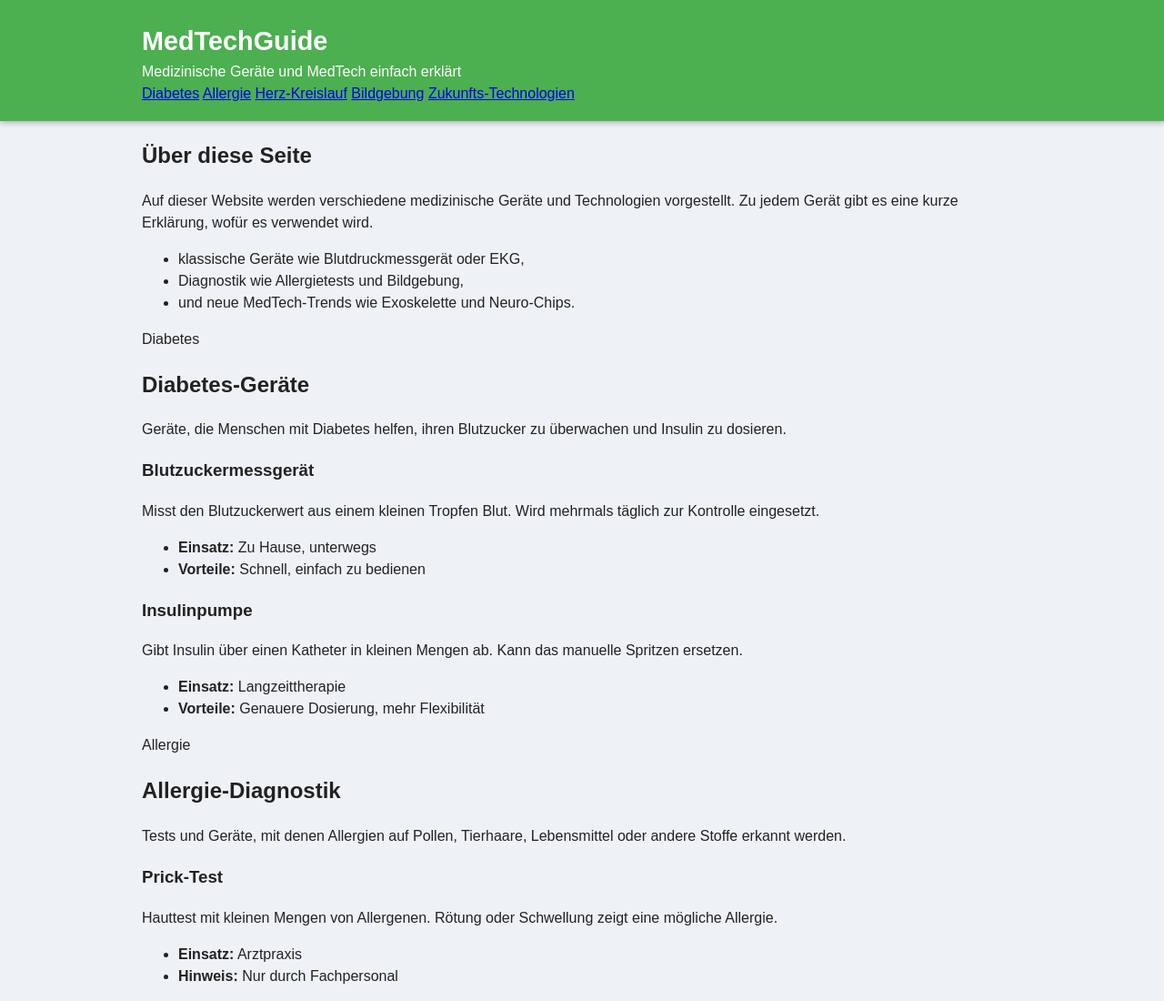
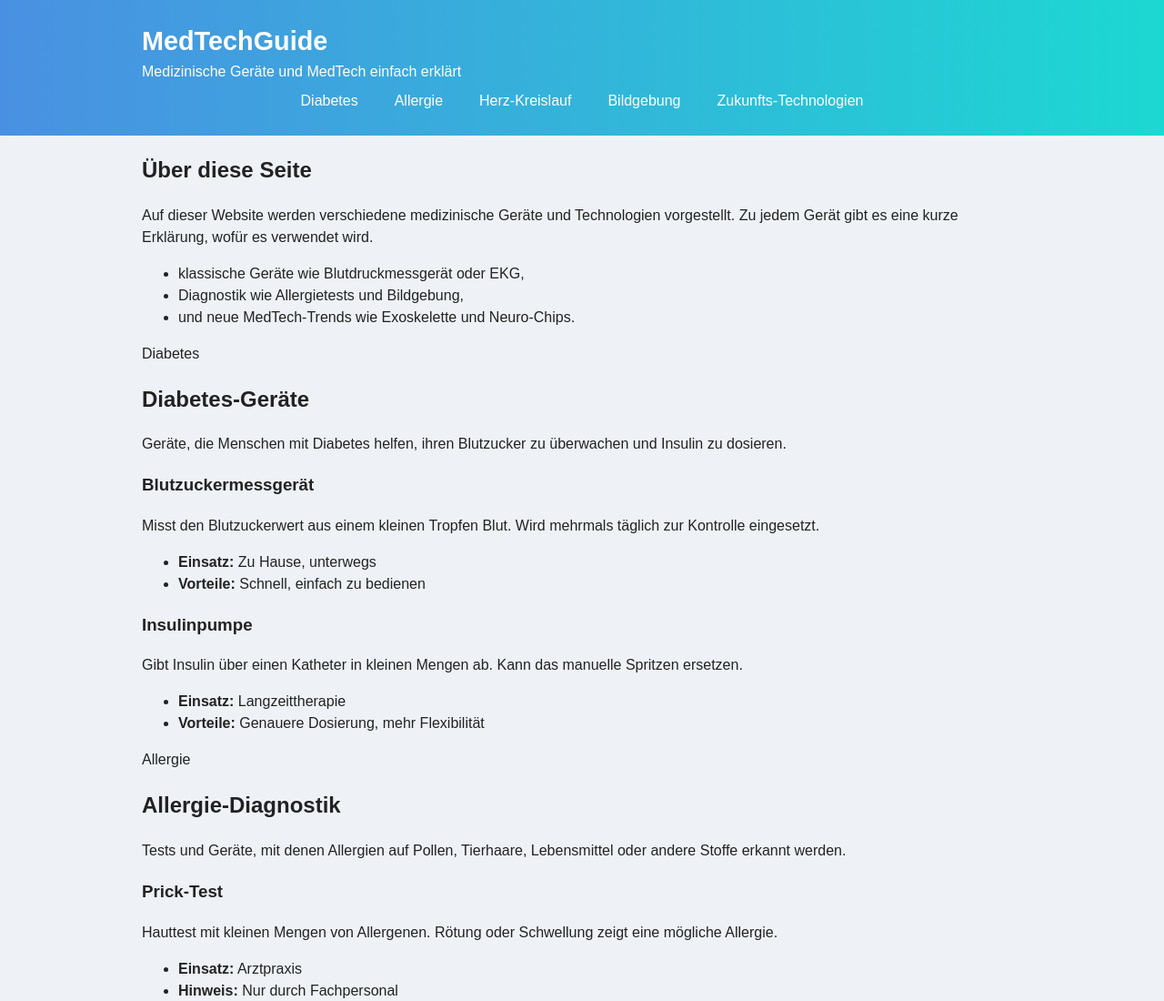
Before and after one commit to jonathan010110/MedTechGuide, a plain HTML site: page index.html in a window 1280 px wide. Shown: the top 1100 px of the page at 91% size. Drawn offline with Linux system fonts and the light colour scheme.

Commit message:
Refactor site header and footer styles with gradient backgrounds and improved box shadows

```diff
--- a/style.css
+++ b/style.css
@@ -17,10 +17,10 @@ body {
     padding: 0 1rem;
 }
 .site-header {
-    background-color: #4CAF50;
+    background: linear-gradient(90deg, #4a90e2, #1cd8d2);
     color: white;
     padding: 1.5rem 0 1.1rem;
-    box-shadow: 0 2px 6px rgba(15, 23, 42, 0.3);
+    box-shadow: 0 2px 6px rgba(249, 250, 250, 0.3);
 }
 .site-header h1 {
     margin: 0;
@@ -32,9 +32,27 @@ body {
     font-size: 1rem;
 }
 
-main-nav{
-    display:flex;
+.main-nav{
+    display: flex;
     justify-content: center;
     flex-wrap: wrap;
     gap: 0.5rem;
 }
+.main-nav a {
+    text-decoration: none;
+    color: white;
+    padding: 0.5rem 1rem;
+    background-color: linear-gradient(90deg, #4a90e2, #1cd8d2);
+    border-radius: 4px;
+ }
+    .main-nav a:hover {
+        background-color: #83df9d;
+    }
+
+.footer {
+    background: linear-gradient(90deg, #4a90e2, #1cd8d2);
+    color: white;
+    text-align: center;
+    padding: 1rem 0;
+    margin-top: 2rem;
+}
```
